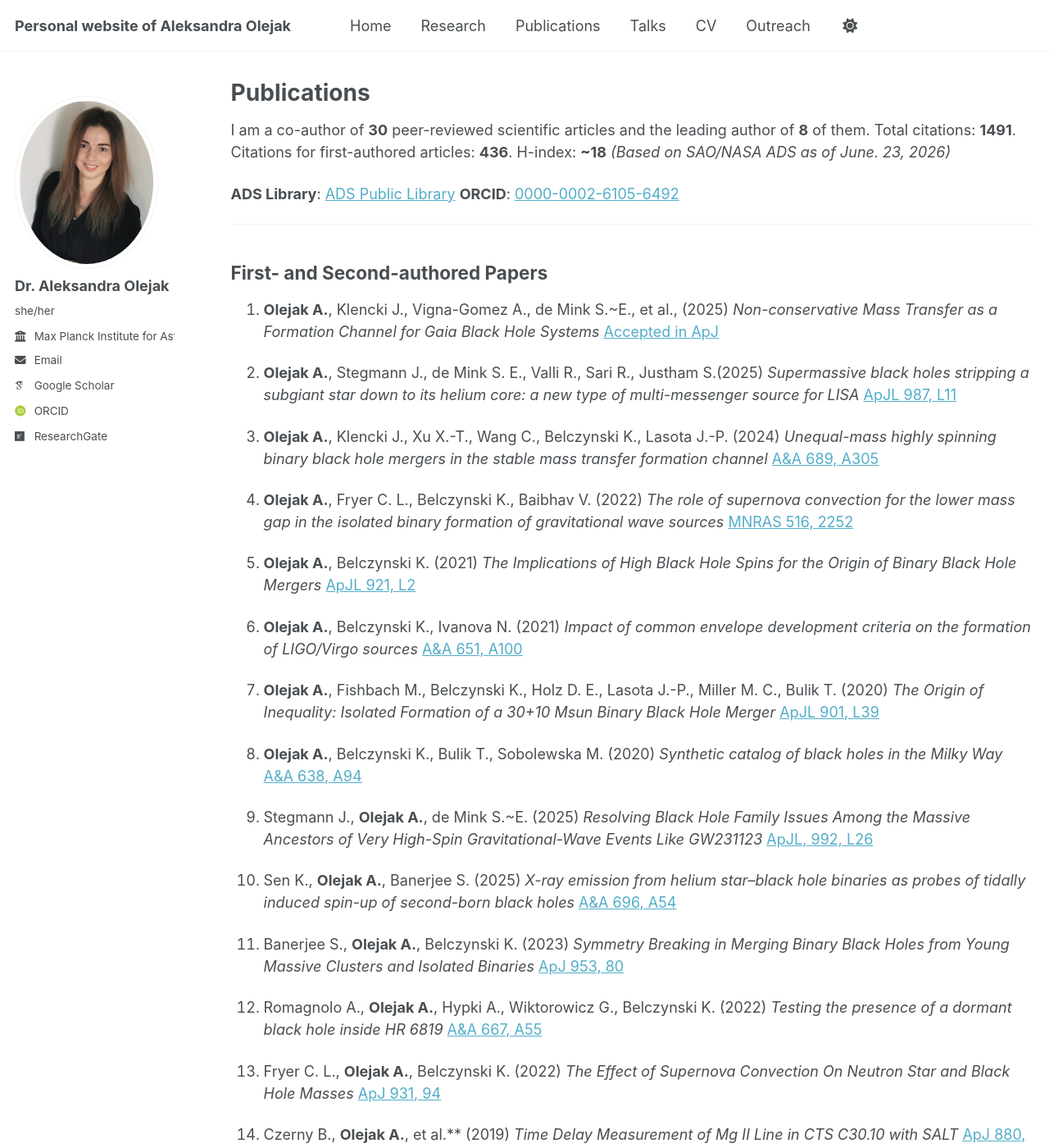
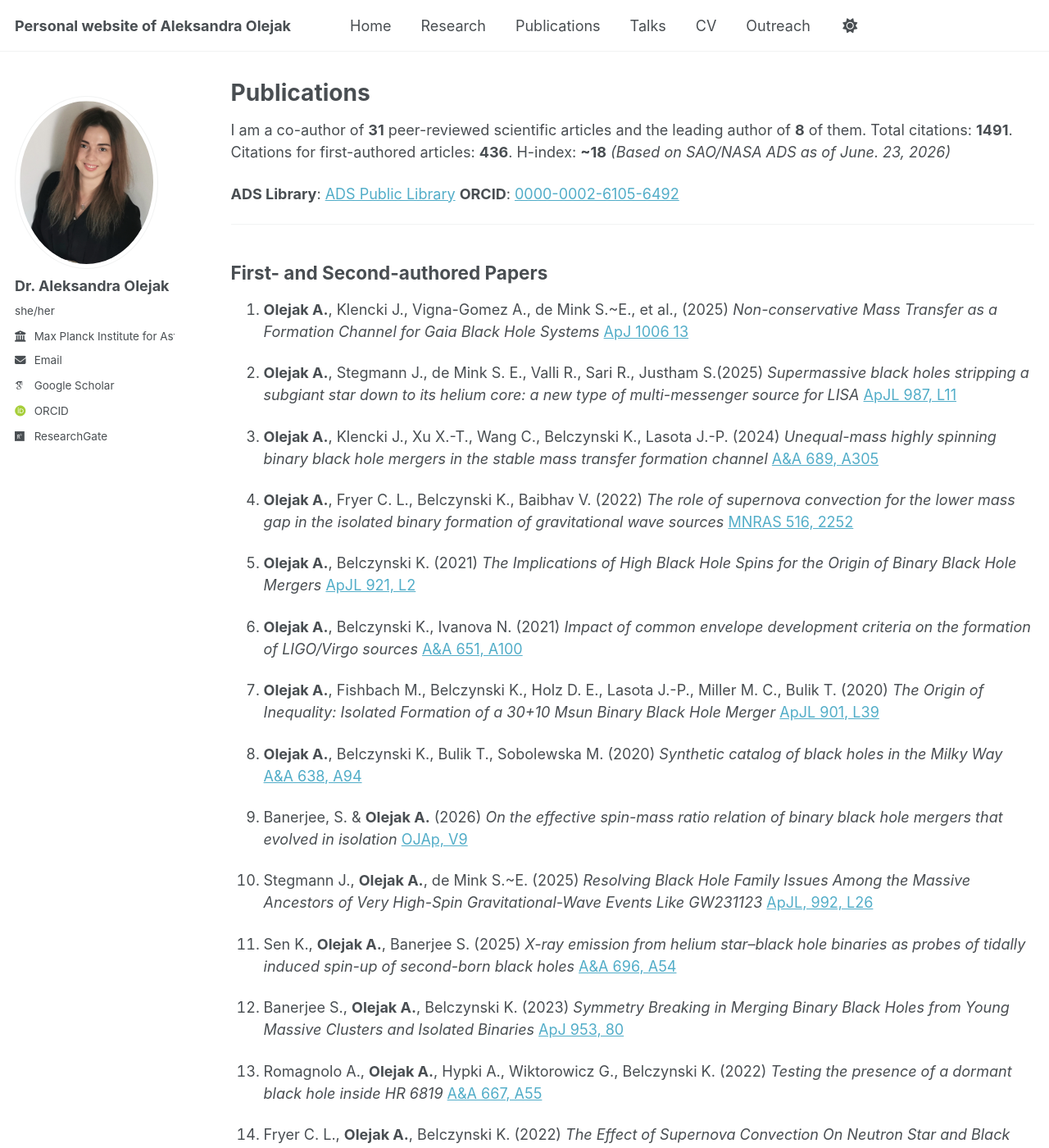
Before and after one commit to aleole/aleole.github.io, a Jekyll site: the page built from _pages/publications.md, in a window 1280 px wide and 1400 px high. Shown: the whole window at 82% size. Built offline with Jekyll 4.4.1, drawn with Linux system fonts in a browser that asks for light colours; some web fonts are replaced; a script that is not in the unit is left out; some of the changed text lies outside the part shown.

Commit message:
Update publications.md

```diff
--- a/_pages/publications.md
+++ b/_pages/publications.md
@@ -7,7 +7,7 @@ author_profile: true
 
 {% include base_path %}
 
-I am a co-author of **30** peer-reviewed scientific articles and the leading author of **8** of them.
+I am a co-author of **31** peer-reviewed scientific articles and the leading author of **8** of them.
 Total citations: **1491**. Citations for first-authored articles: **436**. H-index: **~18**
 *(Based on SAO/NASA ADS as of June. 23, 2026)*
 
@@ -20,7 +20,7 @@ Total citations: **1491**. Citations for first-authored articles: **436**. H-ind
 
 1. **Olejak A.**, Klencki J., Vigna-Gomez A., de Mink S.~E., et al., (2025)
    *Non-conservative Mass Transfer as a Formation Channel for Gaia Black Hole Systems*
-   [Accepted in ApJ](https://arxiv.org/abs/2511.10728)
+   [ApJ 1006 13]([https://arxiv.org/abs/2511.10728](https://iopscience.iop.org/article/10.3847/1538-4357/ae8097))
 
 2. **Olejak A.**, Stegmann J., de Mink S. E., Valli R., Sari R., Justham S.(2025)
    *Supermassive black holes stripping a subgiant star down to its helium core: a new type of multi-messenger source for LISA*
@@ -50,27 +50,31 @@ Total citations: **1491**. Citations for first-authored articles: **436**. H-ind
    *Synthetic catalog of black holes in the Milky Way*
    [A&A 638, A94](https://doi.org/10.1051/0004-6361/201936557)
 
-10. Stegmann J., **Olejak A.**, de Mink S.~E. (2025)
+10. Banerjee, S. & **Olejak A.** (2026)
+    *On the effective spin-mass ratio relation of binary black hole mergers that evolved in isolation*
+    [OJAp, V9](https://astro.theoj.org/article/164325-on-the-effective-spin-mass-ratio-relation-of-binary-black-hole-mergers-that-evolved-in-isolation)
+
+11. Stegmann J., **Olejak A.**, de Mink S.~E. (2025)
     *Resolving Black Hole Family Issues Among the Massive Ancestors of Very High-Spin Gravitational-Wave Events Like GW231123*
     [ApJL, 992, L26](https://iopscience.iop.org/article/10.3847/2041-8213/ae0e5f)
 
-11. Sen K., **Olejak A.**, Banerjee S. (2025)
+12. Sen K., **Olejak A.**, Banerjee S. (2025)
    *X-ray emission from helium star–black hole binaries as probes of tidally induced spin-up of second-born black holes*
    [A&A 696, A54](https://www.aanda.org/articles/aa/full_html/2025/04/aa53829-25/aa53829-25.html)
 
-12. Banerjee S., **Olejak A.**, Belczynski K. (2023)
+13. Banerjee S., **Olejak A.**, Belczynski K. (2023)
    *Symmetry Breaking in Merging Binary Black Holes from Young Massive Clusters and Isolated Binaries*
    [ApJ 953, 80](https://doi.org/10.3847/1538-4357/acdd59)
 
-13. Romagnolo A., **Olejak A.**, Hypki A., Wiktorowicz G., Belczynski K. (2022)
+14. Romagnolo A., **Olejak A.**, Hypki A., Wiktorowicz G., Belczynski K. (2022)
     *Testing the presence of a dormant black hole inside HR 6819*
     [A&A 667, A55](https://doi.org/10.1051/0004-6361/202141992)
 
-14. Fryer C. L., **Olejak A.**, Belczynski K. (2022)
+15. Fryer C. L., **Olejak A.**, Belczynski K. (2022)
     *The Effect of Supernova Convection On Neutron Star and Black Hole Masses*
     [ApJ 931, 94](https://doi.org/10.3847/1538-4357/ac6ac9)
 
-15. Czerny B., **Olejak A.**, et al.** (2019)
+16. Czerny B., **Olejak A.**, et al.** (2019)
     *Time Delay Measurement of Mg II Line in CTS C30.10 with SALT*
     [ApJ 880, 46](https://doi.org/10.3847/1538-4357/ab2913)
 
```
Also changed, not shown: other parts of _pages/publications.md (+1 -2 lines).
